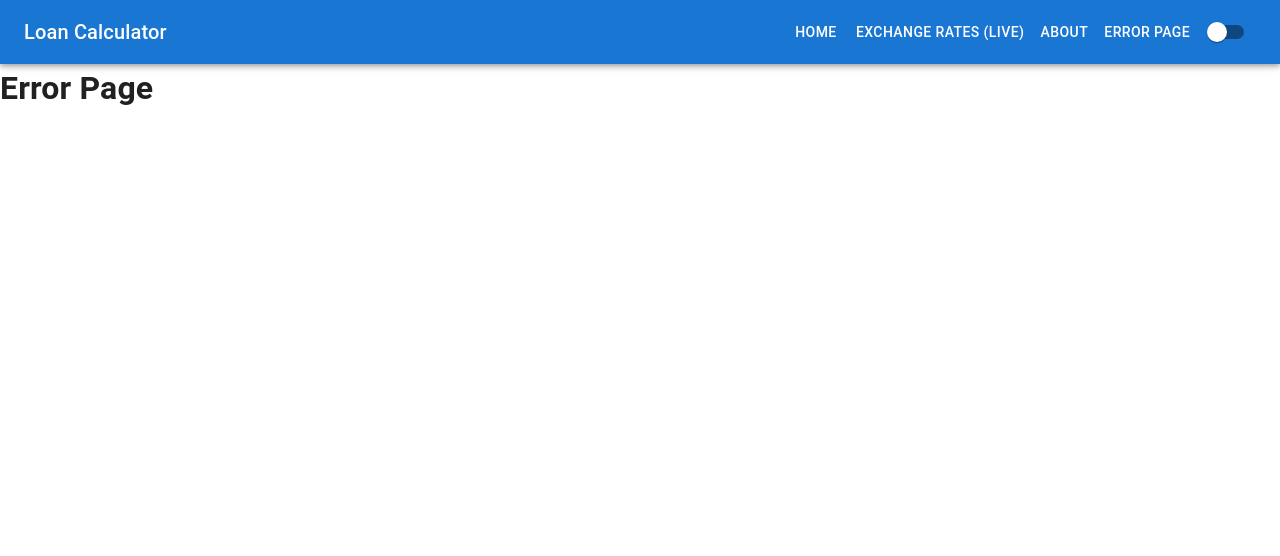
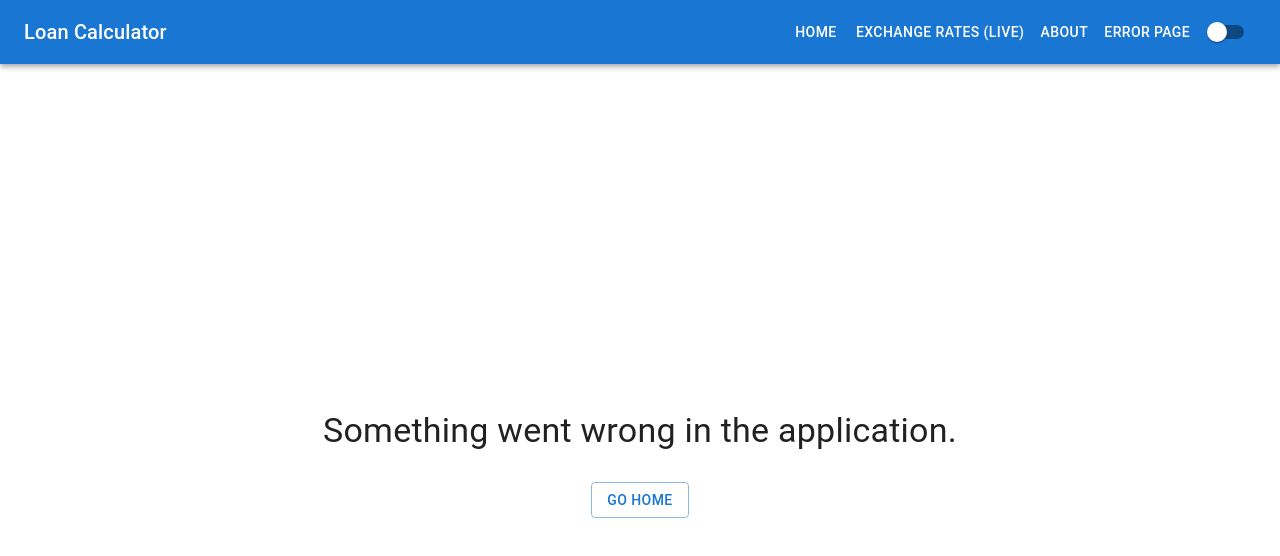
Before and after one commit to TheDarkLady/loan-calculator, a React (Vite) app: page /error-page in a window 1280 px wide. Shown: the top 556 px of the page. Built offline with nearby package versions, Linux system fonts and the light colour scheme.

Commit message:
error page is completed

```diff
--- a/src/components/ErrorPage.tsx
+++ b/src/components/ErrorPage.tsx
@@ -1,10 +1,16 @@
+import { Box, Button, Typography } from '@mui/material'
 import React from 'react'
+import { useNavigate } from 'react-router-dom'
 
 const ErrorPage :React.FC = () => {
+  const navigate = useNavigate()
   return (
-    <div>
-      <h1>Error Page</h1>
-    </div>
+    <>
+    <Box sx={{width:"100%", display:"flex", flexDirection:"column", justifyContent:"center", alignItems:"center", gap:"30px", height:"100vh"}}>
+      <Typography variant='h4'>Something went wrong in the application.</Typography>
+      <Button variant="outlined" onClick={() => navigate("/")}>Go Home</Button>
+    </Box>
+    </>
   )
 }
 
```
